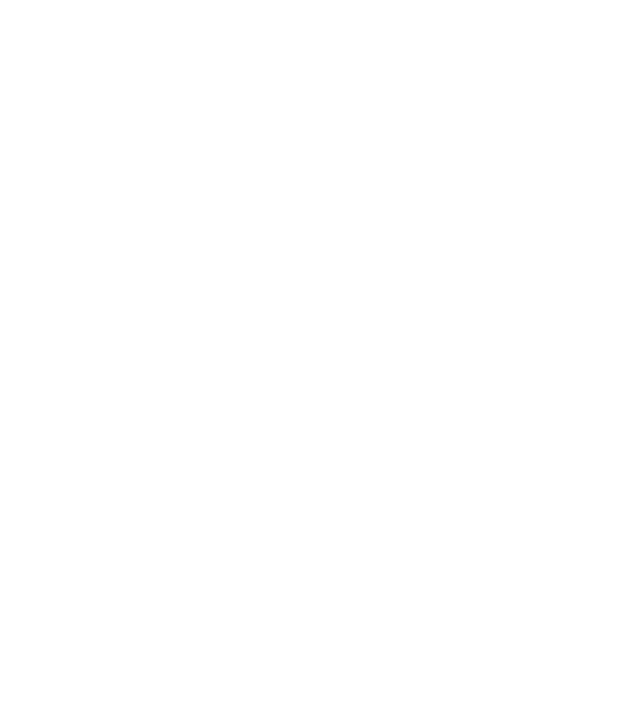
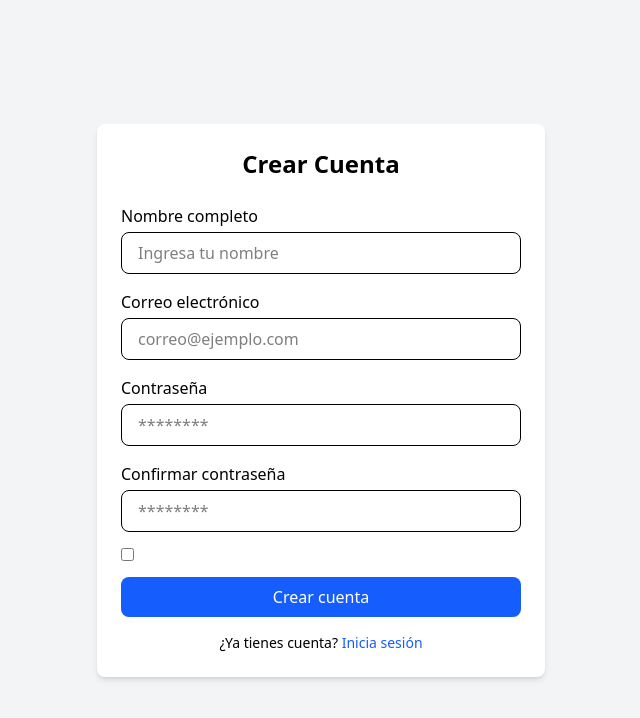
Before and after one commit to elsadhayan/tienda, an Angular app in the folder Downloads/900angular/tiendita/: page /registro in a window 1280 px wide. Before the commit this address led to /. Shown: the top 718 px of the page, without its empty margins (319-959 px from the left). Built offline with nearby package versions, Linux system fonts and the light colour scheme.

Commit message:
Formulario Registro

```diff
--- a/Downloads/900angular/tiendita/src/app/app.routes.ts
+++ b/Downloads/900angular/tiendita/src/app/app.routes.ts
@@ -2,6 +2,7 @@
 import { Home } from './pages/home/home';
 import { Products } from './pages/home/products/products';
 import { Formulario } from './pages/home/formulario/formulario';
+import { Registro } from './pages/registro/registro';
 
 
 export const routes: Routes = [
@@ -17,6 +18,9 @@
 },
 {
   path: 'formulario', component: Formulario
+},
+{
+  path: 'registro', component: Registro
 }
 
 ]
--- /dev/null
+++ b/Downloads/900angular/tiendita/src/app/pages/registro/registro.html
@@ -0,0 +1,88 @@
+<div class="min-h-screen flex items-center justify-center bg-gray-100 p-4">
+  <div class="w-full max-w-md bg-white rounded-lg shadow-md p-6">
+
+    <h2 class="text-2xl font-bold text-center mb-6">
+      Crear Cuenta
+    </h2>
+
+    <form class="space-y-4">
+
+      <!-- Nombre -->
+      <div>
+        <label class="block mb-1 font-medium">
+          Nombre completo
+        </label>
+
+        <input
+          type="text"
+          placeholder="Ingresa tu nombre"
+          class="w-full border rounded-lg px-4 py-2 focus:outline-none focus:ring-2 focus:ring-blue-500"
+        />
+      </div>
+
+      <!-- Correo -->
+      <div>
+        <label class="block mb-1 font-medium">
+          Correo electrónico
+        </label>
+
+        <input
+          type="email"
+          placeholder="correo@ejemplo.com"
+          class="w-full border rounded-lg px-4 py-2 focus:outline-none focus:ring-2 focus:ring-blue-500"
+        />
+      </div>
+
+      <!-- Contraseña -->
+      <div>
+        <label class="block mb-1 font-medium">
+          Contraseña
+        </label>
+
+        <input
+          type="password"
+          placeholder="********"
+          class="w-full border rounded-lg px-4 py-2 focus:outline-none focus:ring-2 focus:ring-blue-500"
+        />
+      </div>
+
+      <!-- Confirmar contraseña -->
+      <div>
+        <label class="block mb-1 font-medium">
+          Confirmar contraseña
+        </label>
+
+        <input
+          type="password"
+          placeholder="********"
+          class="w-full border rounded-lg px-4 py-2 focus:outline-none focus:ring-2 focus:ring-blue-500"
+        />
+      </div>
+
+      <!-- Checkbox -->
+      <div class="flex items-center gap-2">
+        <input type="checkbox" id="terms" />
+
+
+      </div>
+
+      <!-- Botón -->
+      <button
+        type="submit"
+        class="w-full bg-blue-600 hover:bg-blue-700 text-white py-2 rounded-lg transition"
+      >
+        Crear cuenta
+      </button>
+
+    </form>
+
+    <!-- Login -->
+    <p class="text-center text-sm mt-4">
+      ¿Ya tienes cuenta?
+      <a href="#" class="text-blue-600 hover:underline">
+        Inicia sesión
+      </a>
+    </p>
+
+  </div>
+</div>
--- /dev/null
+++ b/Downloads/900angular/tiendita/src/app/pages/registro/registro.ts
@@ -0,0 +1,15 @@
+import { ChangeDetectionStrategy, Component } from '@angular/core';
+
+@Component({
+  selector: 'app-registro',
+  standalone:true,
+  imports: [],
+  templateUrl: './registro.html',
+  styles: `
+    :host {
+      display: block;
+    }
+  `,
+  changeDetection: ChangeDetectionStrategy.OnPush,
+})
+export class Registro {}
```
